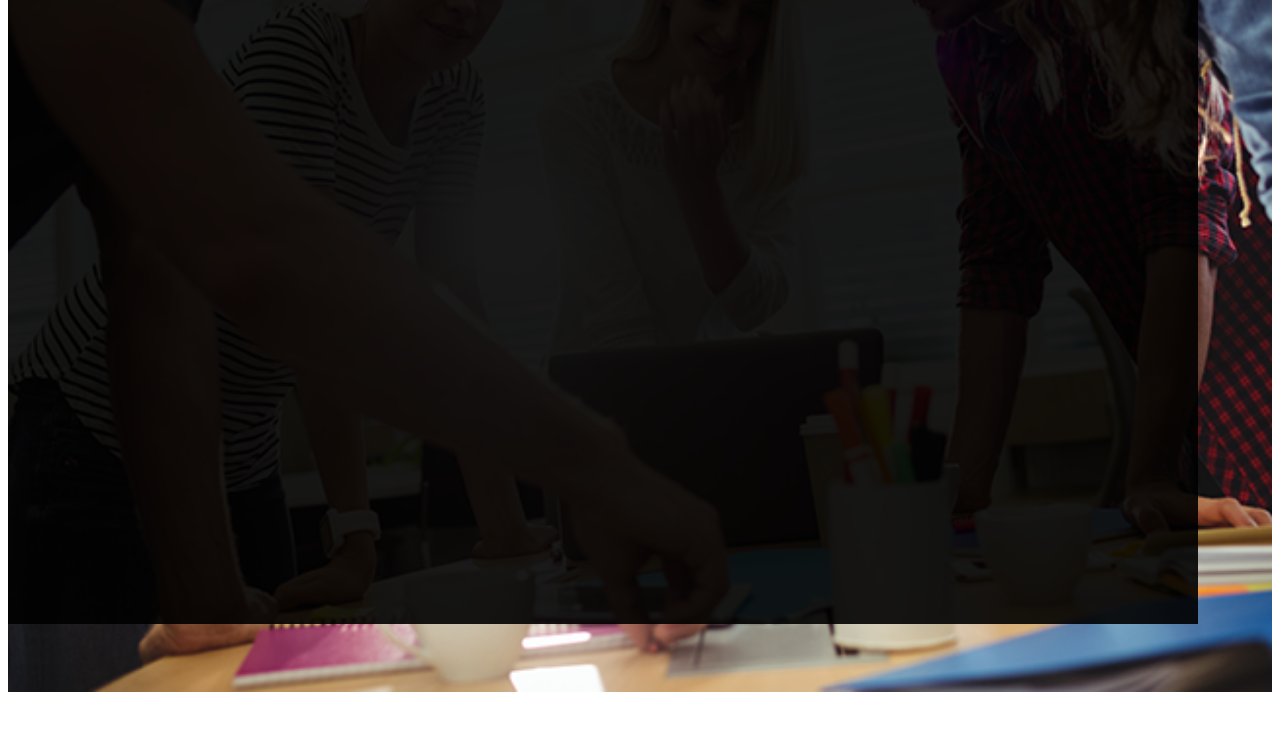
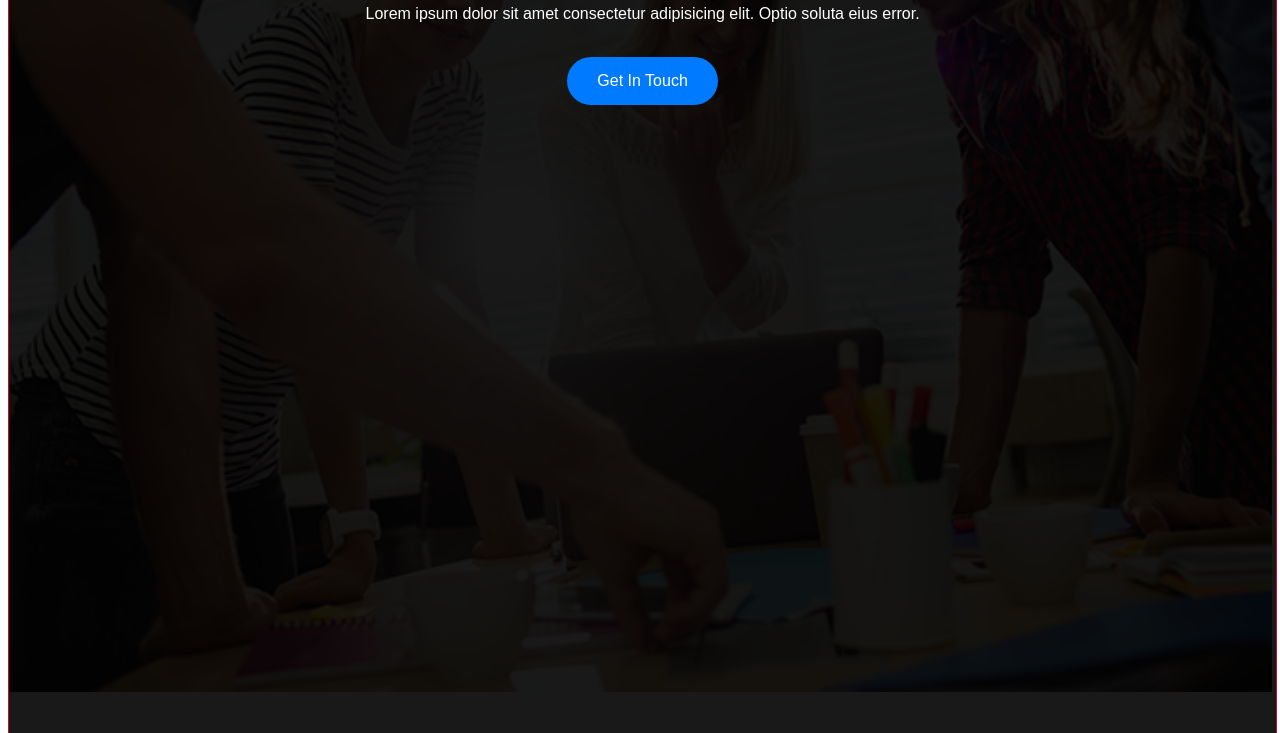
Before and after one commit to Rayyandeveloper/nitro, a plain HTML site: page index.html in a window 1280 px wide. Shown: the part 384-1117 px from the top of the page. Drawn offline with nearby package versions, Linux system fonts and the light colour scheme.

Commit message:
Update index.html

```diff
--- a/index.html
+++ b/index.html
@@ -106,7 +106,8 @@
         top:16% ;
         z-index: -1;
         text-align: center;
-        color: white
+        color: white;
+        border: 1px solid rgb(194, 14, 44);
         padding:15% 3%;
 
     }
```
